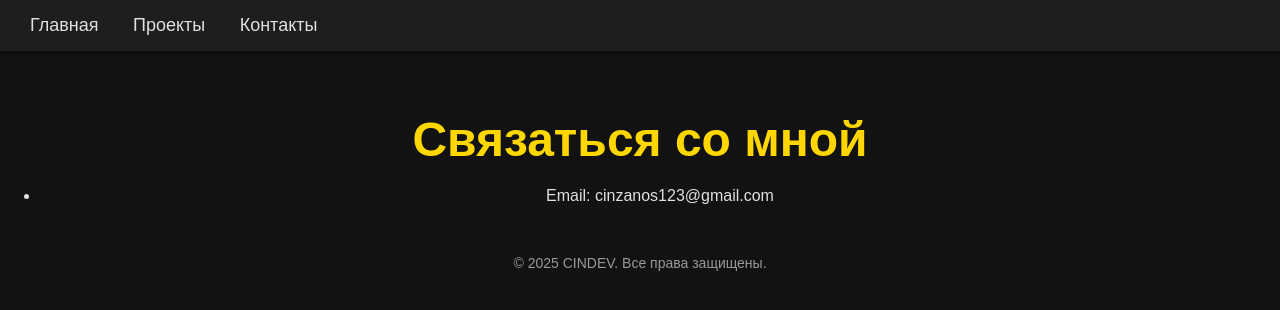
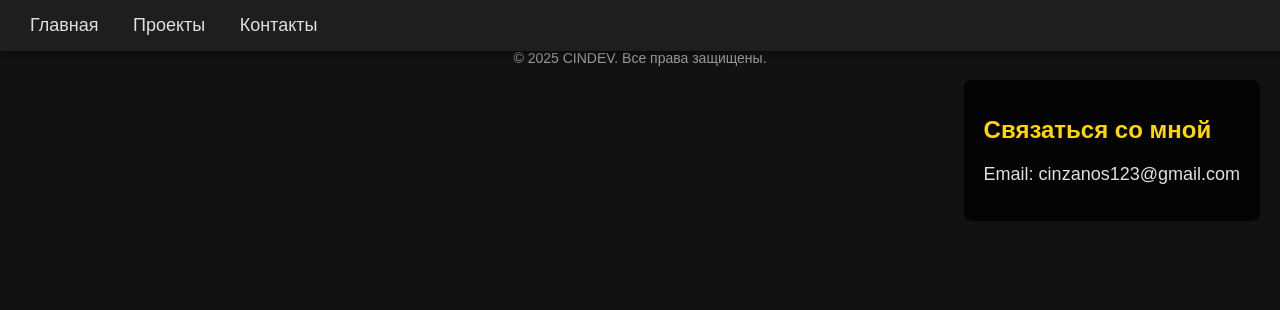
Before and after one commit to Cinzanos/cinzanos.github.io, a Jekyll site: the page built from contacts.html, in a window 1280 px wide. Shown: the top 310 px of the page. Built offline with Jekyll 4.4.1, drawn with Linux system fonts in a browser that asks for light colours.

Commit message:
Изменил стилизацию контактов

```diff
--- a/assets/css/styles.css
+++ b/assets/css/styles.css
@@ -124,3 +124,38 @@ footer {
     transform: translateX(-100%);
   }
 }
+
+.contact-container {
+  position: absolute;
+  top: 80px;  /* Это отступ под шапку */
+  right: 20px;  /* Отступ от правого края */
+  background-color: rgba(0, 0, 0, 0.8);
+  padding: 20px;
+  border-radius: 8px;
+  text-align: left;
+  max-width: 300px;
+}
+
+.contact-container h1 {
+  font-size: 24px;
+  color: #ffd700;
+}
+
+ul {
+  list-style-type: none;
+  padding: 0;
+}
+
+ul li {
+  margin: 10px 0;
+  font-size: 18px;
+}
+
+ul li a {
+  color: #ffd700;
+  text-decoration: none;
+}
+
+ul li a:hover {
+  color: #e0e0e0;
+}
--- a/contacts.html
+++ b/contacts.html
@@ -2,7 +2,7 @@
 layout: base
 title: Контакты
 ---
-<div class="container">
+<div class="contact-container">
     <h1>Связаться со мной</h1>
     <ul class="fade-in">
         <li>Email: cinzanos123@gmail.com</li>
```
